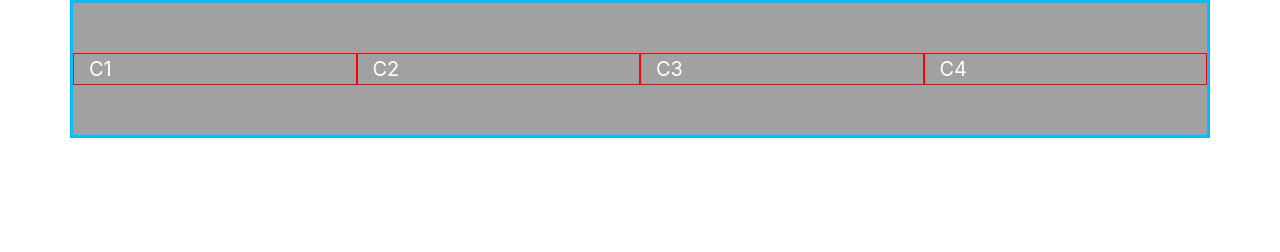
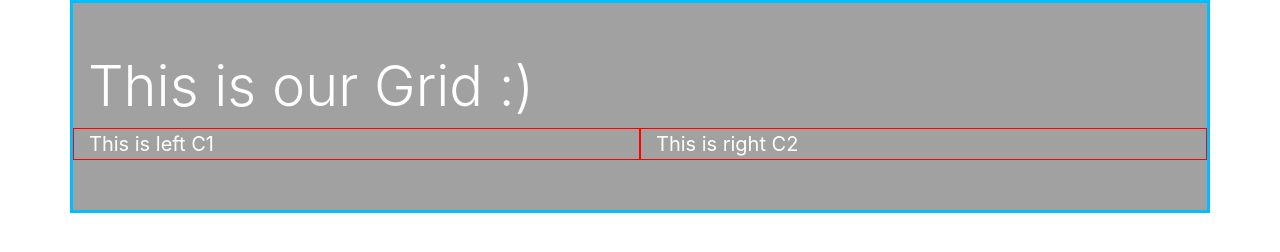
Before and after one commit to stanjaromin/funtastic, a plain HTML site: page index.html in a window 1280 px wide. Drawn offline with Linux system fonts and the light colour scheme.

Commit message:
Playing with Bootstrap!Again

```diff
--- a/index.html
+++ b/index.html
@@ -12,11 +12,13 @@
 <body>
 
 <div class="container">
+
+    <h1 class="display-4">This is our Grid :)  </h1>
+
     <div class="row">
-        <div class="col box">C1</div>
-        <div class="col box">C2</div>
-        <div class="col box">C3</div>
-        <div class="col box">C4</div>
+        <div class="col-sm-6 box">This is left C1</div>
+        <div class="col-sm-6 box">This is right C2</div>
+
     </div>
 </div>
 
```
